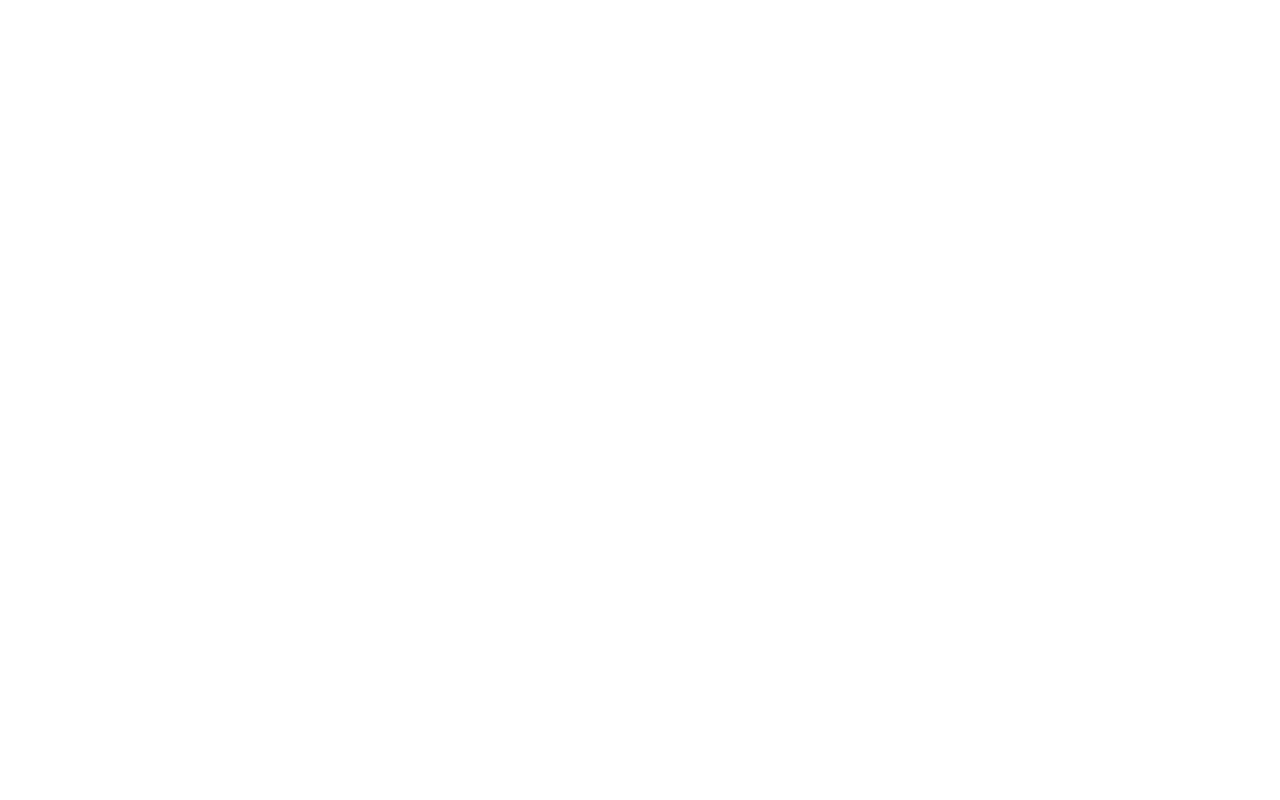
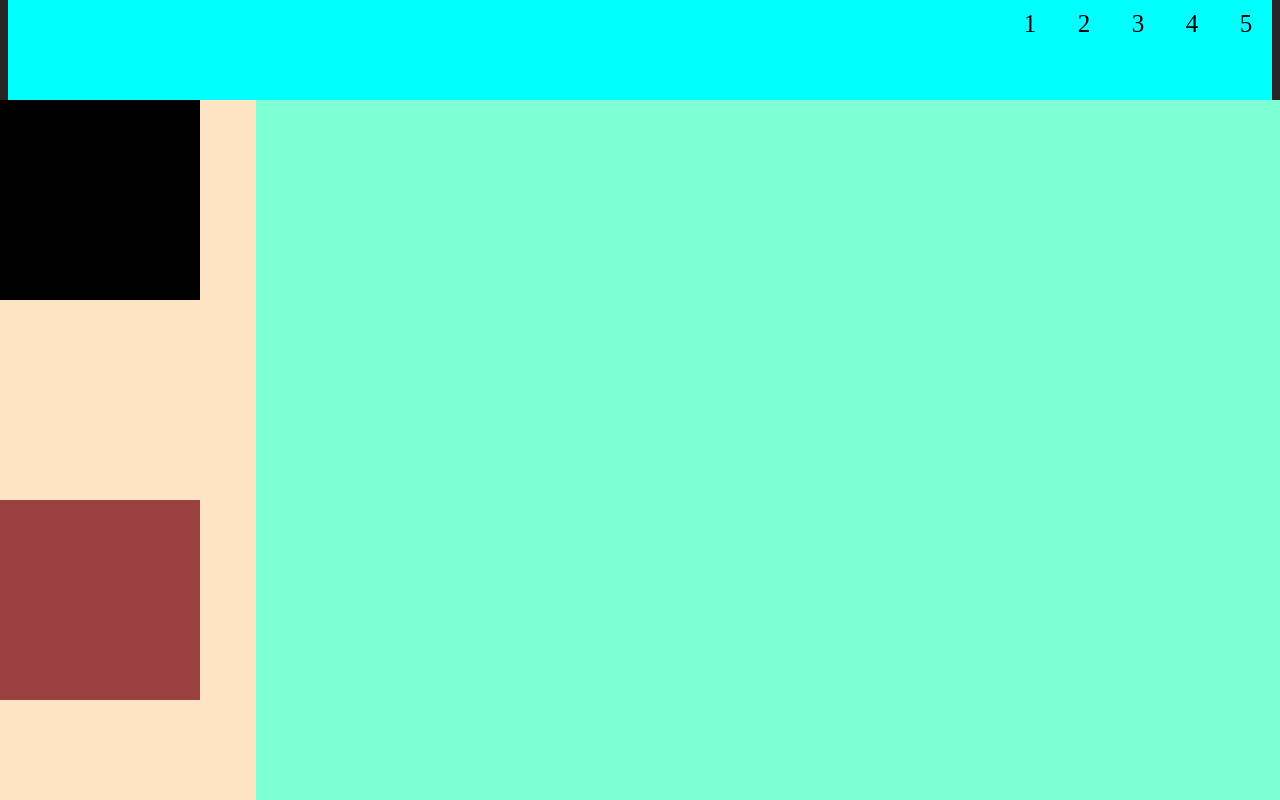
Before and after one commit to N7AR3/Portfolio, a plain HTML site: page index.html in a window 1280 px wide. Shown: the top 800 px of the page. Drawn offline with Linux system fonts and the light colour scheme.

Commit message:
project finished

```diff
--- a/index.html
+++ b/index.html
@@ -8,6 +8,33 @@
     <link rel="stylesheet" href="style.css">
 </head>
 <body>
+    <header>
+        <nav>
+            <ul>
+                <li>1</li>
+                <li>2</li>
+                <li>3</li>
+                <li>4</li>
+                <li>5</li>
+            </ul>
+        </nav>
+    </header>
+
+    <main>
+        <section>
+
+        </section>
+        <aside>
+            <div class="box-1"></div>
+            <div class="box-2"></div>
+        </aside>
+    </main>
+    <footer>
+
+    </footer>
+
+
+
     <script src="code.js"></script>
 </body>
 </html>
--- a/style.css
+++ b/style.css
@@ -0,0 +1,73 @@
+*,
+*::before,
+*::after {
+    box-sizing: border-box;
+    margin: 0;
+    padding: 0;
+    font-size: 62.5%;
+}
+
+:root {
+    --color-1: #252525
+}
+
+body {
+    background-color: var(--color-1);
+}
+
+header {
+    height: 10rem;
+    width: 98.8vw;
+    margin: 0 auto;
+    background-color: aqua;
+}
+
+nav ul {
+    list-style: none;
+    text-align: right;
+}
+
+nav ul li {
+    font-size: 2.5rem;
+    display: inline-block;
+    margin: 1rem 2rem;
+}
+
+main {
+    display: flex;
+    min-height: 80rem;
+    height: 150rem;
+    flex-direction: row-reverse;
+}
+
+main section {
+    width: 80%;
+    min-height: 150rem;
+    background-color: aquamarine;
+}
+
+main aside {
+    width: 20%;
+    background-color: bisque;
+    height: 100%;
+}
+
+.box-1 {
+    position: sticky;
+    top: 10rem;
+    height: 20rem;
+    width: 20rem;
+    background-color: black;
+}
+
+.box-2 {
+    position: sticky;
+    top: 50rem;
+    height: 20rem;
+    width: 20rem;
+    background-color: rgb(155, 65, 65);
+}
+
+footer {
+    height: 18rem;
+}
```
